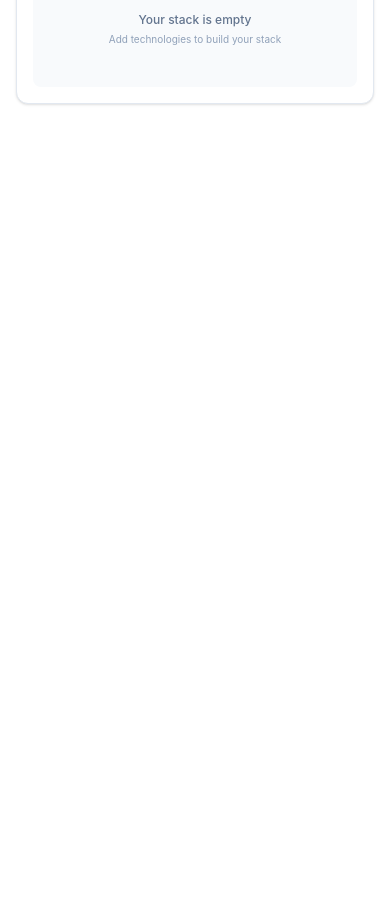
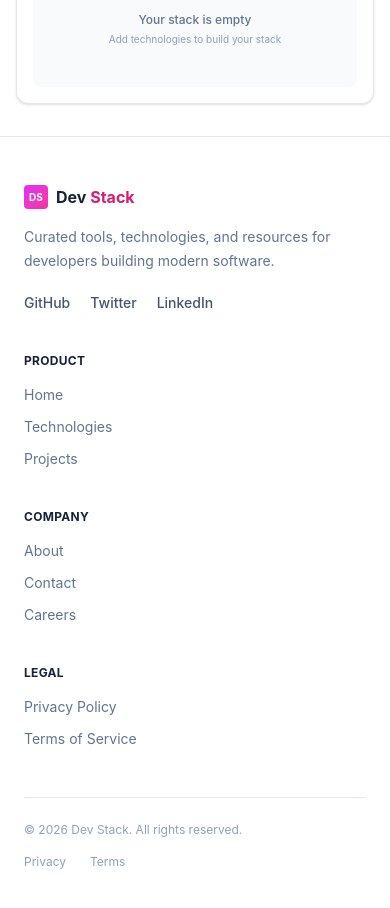
Before and after one commit to mdashrafjamanhridoy-personal/Dev-Stack, a React (Vite) app: page / in a window 390 px wide. Shown: the part 5900-6808 px from the top of the page. Before the commit the page ends 6036 px from the top, so only its background shows below. Built offline with nearby package versions, Linux system fonts and the light colour scheme.

Commit message:
feat: add responsive footer design

```diff
--- a/src/App.tsx
+++ b/src/App.tsx
@@ -1,4 +1,5 @@
 import './App.css'
+import Footer from './components/Footer'
 import Hero from './components/Hero'
 import Navbar from './components/Navbar'
 import TechnologyCards from './components/TechnologyCards'
@@ -10,6 +11,7 @@ function App() {
       <Navbar></Navbar>
       <Hero></Hero>
       <TechnologyCards></TechnologyCards>
+      <Footer></Footer>
     </>
   )
 }
--- /dev/null
+++ b/src/components/Footer.tsx
@@ -0,0 +1,160 @@
+const Footer = () => {
+  return (
+    <footer className="border-t border-slate-200 bg-white">
+      <div className="mx-auto max-w-6xl px-6 py-12">
+
+        {/* Main Footer */}
+        <div className="grid grid-cols-1 gap-10 md:grid-cols-2 lg:grid-cols-5 lg:gap-8">
+
+          {/* Brand */}
+          <div className="lg:col-span-2">
+            <a href="#" className="flex items-center gap-2">
+              <span className="flex h-6 w-6 items-center justify-center rounded bg-gradient-to-br from-fuchsia-500 to-pink-500 text-[10px] font-bold text-white">
+                DS
+              </span>
+
+              <span className="text-base font-bold text-[#182238]">
+                Dev <span className="text-[#d91b73]">Stack</span>
+              </span>
+            </a>
+
+            <p className="mt-4 max-w-sm text-sm leading-6 text-slate-500">
+              Curated tools, technologies, and resources for developers
+              building modern software.
+            </p>
+
+            {/* Social Links */}
+            <div className="mt-5 flex items-center gap-5 text-sm font-medium text-slate-600">
+              <a
+                href="https://github.com"
+                target="_blank"
+                rel="noopener noreferrer"
+                className="transition hover:text-[#d91b73]"
+              >
+                GitHub
+              </a>
+
+              <a
+                href="#"
+                className="transition hover:text-[#d91b73]"
+              >
+                Twitter
+              </a>
+
+              <a
+                href="#"
+                className="transition hover:text-[#d91b73]"
+              >
+                LinkedIn
+              </a>
+            </div>
+          </div>
+
+          {/* Product */}
+          <div>
+            <h3 className="mb-4 text-xs font-bold uppercase tracking-wide text-[#182238]">
+              Product
+            </h3>
+
+            <ul className="space-y-3 text-sm text-slate-500">
+              <li>
+                <a href="#" className="transition hover:text-[#d91b73]">
+                  Home
+                </a>
+              </li>
+
+              <li>
+                <a href="#" className="transition hover:text-[#d91b73]">
+                  Technologies
+                </a>
+              </li>
+
+              <li>
+                <a href="#" className="transition hover:text-[#d91b73]">
+                  Projects
+                </a>
+              </li>
+            </ul>
+          </div>
+
+          {/* Company */}
+          <div>
+            <h3 className="mb-4 text-xs font-bold uppercase tracking-wide text-[#182238]">
+              Company
+            </h3>
+
+            <ul className="space-y-3 text-sm text-slate-500">
+              <li>
+                <a href="#" className="transition hover:text-[#d91b73]">
+                  About
+                </a>
+              </li>
+
+              <li>
+                <a href="#" className="transition hover:text-[#d91b73]">
+                  Contact
+                </a>
+              </li>
+
+              <li>
+                <a href="#" className="transition hover:text-[#d91b73]">
+                  Careers
+                </a>
+              </li>
+            </ul>
+          </div>
+
+          {/* Legal */}
+          <div>
+            <h3 className="mb-4 text-xs font-bold uppercase tracking-wide text-[#182238]">
+              Legal
+            </h3>
+
+            <ul className="space-y-3 text-sm text-slate-500">
+              <li>
+                <a href="#" className="transition hover:text-[#d91b73]">
+                  Privacy Policy
+                </a>
+              </li>
+
+              <li>
+                <a href="#" className="transition hover:text-[#d91b73]">
+                  Terms of Service
+                </a>
+              </li>
+            </ul>
+          </div>
+        </div>
+
+        {/* Divider */}
+        <div className="mt-12 border-t border-slate-200" />
+
+        {/* Bottom */}
+        <div className="flex flex-col gap-4 pt-6 text-xs text-slate-400 sm:flex-row sm:items-center sm:justify-between">
+          <p>
+            © 2026 Dev Stack. All rights reserved.
+          </p>
+
+          <div className="flex gap-6">
+            <a
+              href="#"
+              className="transition hover:text-[#d91b73]"
+            >
+              Privacy
+            </a>
+
+            <a
+              href="#"
+              className="transition hover:text-[#d91b73]"
+            >
+              Terms
+            </a>
+          </div>
+        </div>
+
+      </div>
+    </footer>
+  );
+};
+
+export default Footer;
```
